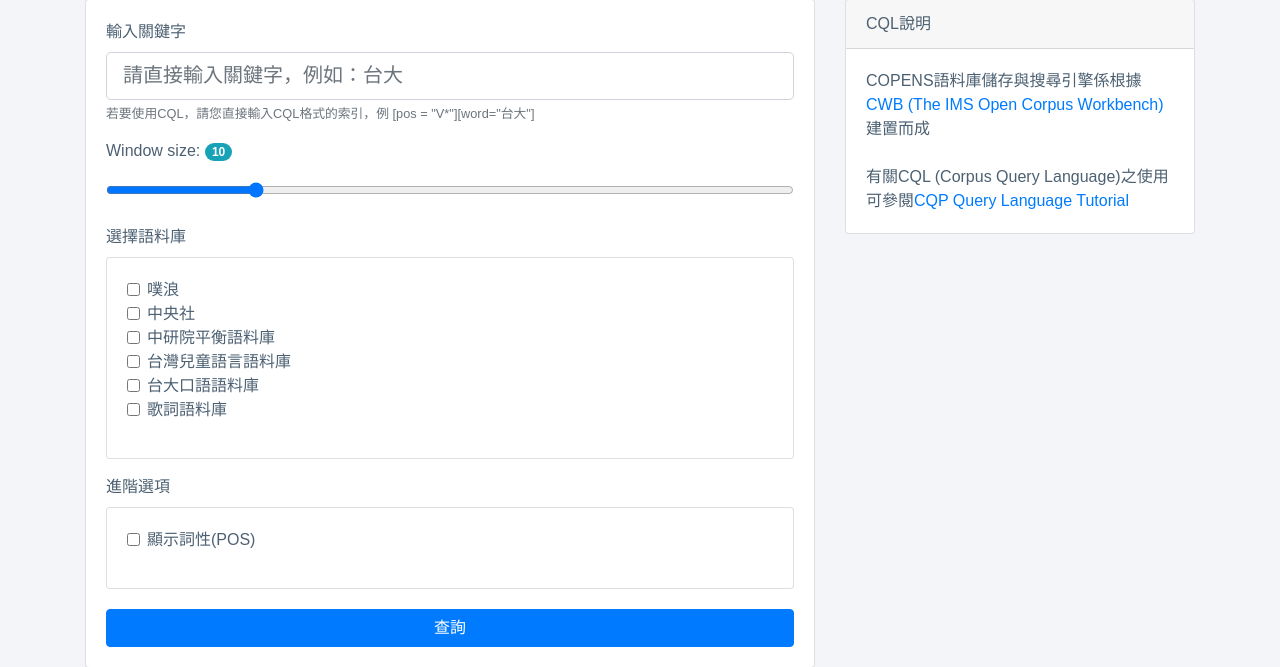
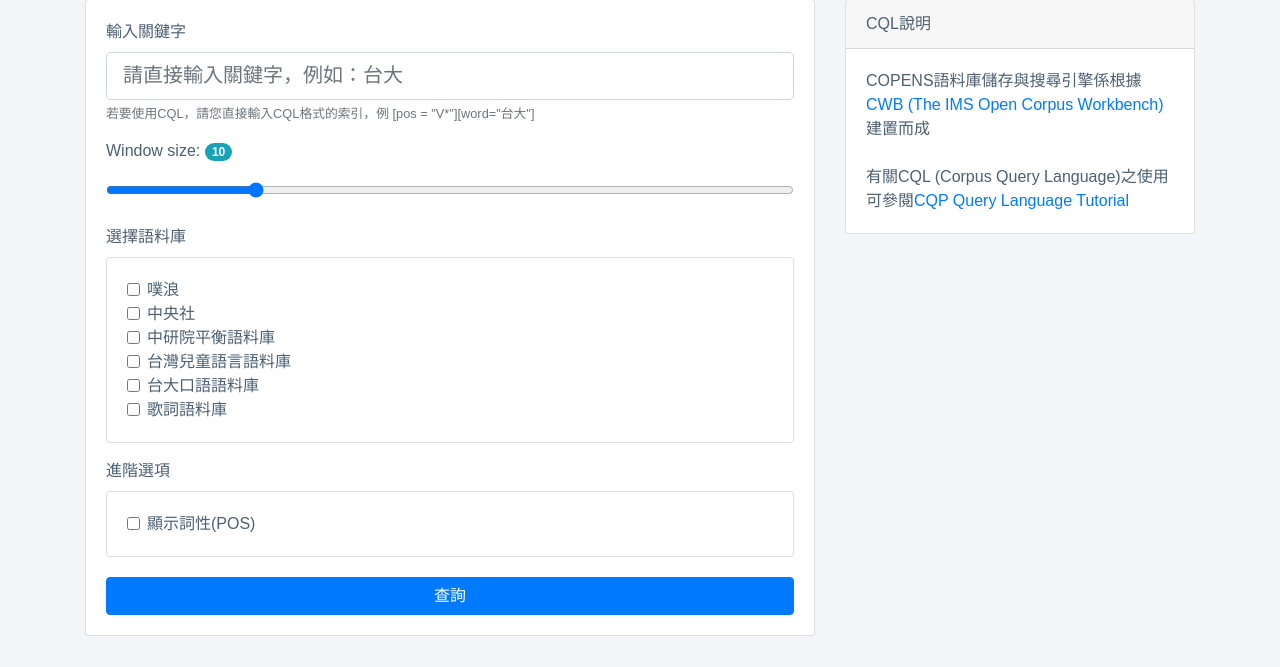
Before and after one commit to dachenlian/COPENS2, a Django app: page /query in a window 1280 px wide. Shown: the part 278-945 px from the top of the page. Run offline with Django 3.2, Linux system fonts and the light colour scheme; some libraries are stand-ins or nearby versions.

Commit message:
fix layout

```diff
--- a/COPENS/createcorpora/views.py
+++ b/COPENS/createcorpora/views.py
@@ -75,7 +75,6 @@ class ResultsView(View):
             return render(request, self.template_name, {'results': results})
 
         form = SearchForm(self.request.GET)
-
         if form.is_valid():
             results_list = []
             if self.request.user.is_authenticated:
@@ -100,7 +99,6 @@ class ResultsView(View):
             self.request.session['results_list'] = results_list
 
             return render(request, self.template_name, {'results': results})
-
         return redirect('create:home')
 
 
--- a/COPENS/templates/copens_static_pages/query.html
+++ b/COPENS/templates/copens_static_pages/query.html
@@ -57,9 +57,9 @@
                                             <div>
                                                 <label for="select_corpora">選擇語料庫</label>
                                             </div>
-                                            <div class="card form-group ">
+                                            <div class="card form-group" >
                                                 <div class="card-body">
-                                                    <div class="form-row form-group">
+                                                    <div class="form-row form-group" style="margin-bottom: 0">
                                                         <div class="col">
                                                             <div class="form-check">
                                                                 <label class="form-check-label" for="corpora">
@@ -100,7 +100,7 @@
                                             </div>
                                             <div class="card">
                                                 <div class="card-body">
-                                                    <div class="form-row form-group">
+                                                    <div class="form-row form-group" style="margin-bottom: 0">
                                                         <div class="col">
                                                             <div class="form-check">
                                                                 <label class="form-check-label" for="corpora">
```
